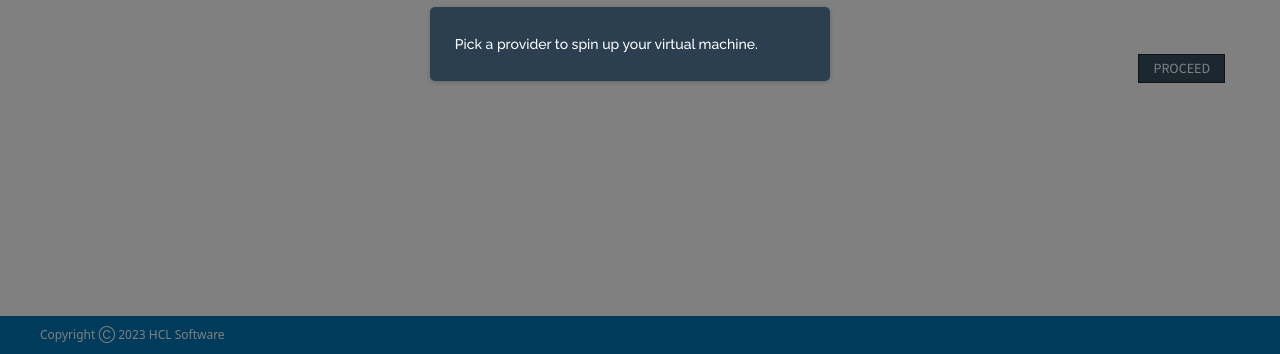
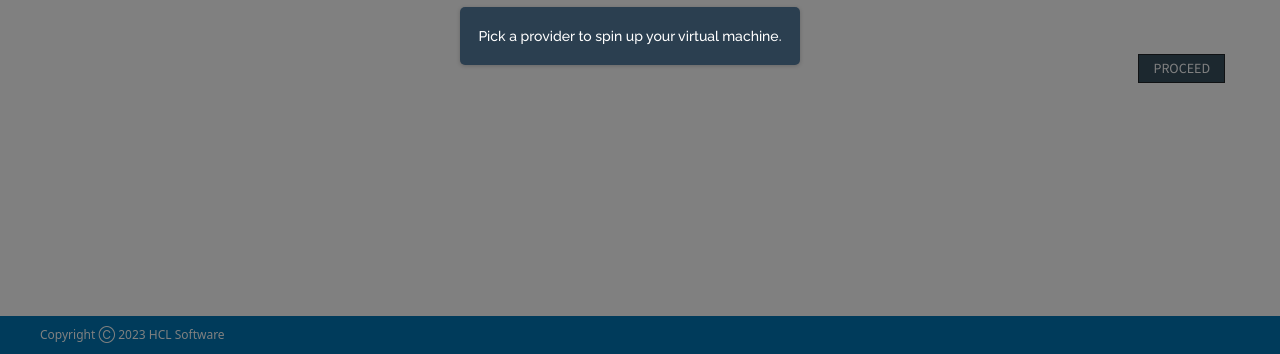
Before and after one commit to hardikarora2311/mc-dryice-latest, a plain HTML site: page 2.html in a window 1280 px wide. Shown: the part 446-800 px from the top of the page. Drawn offline with Linux system fonts and the light colour scheme.

Commit message:
changes-1

```diff
--- a/2.html
+++ b/2.html
@@ -9,6 +9,18 @@
     <link rel="stylesheet" href="assets/css/bootstrap.min.css" />
     <link rel="stylesheet" href="assets/css/shepherd.css" />
     <link rel="stylesheet" href="assets/css/style.css" />
+    <style>
+      .shepherd-content {
+        padding: 0.5em 0.4em !important;
+      }
+      .shepherd-element,
+      .shepherd-element *,
+      .shepherd-element :after,
+      .shepherd-element :before {
+        box-sizing: border-box;
+        width: fit-content;
+      }
+    </style>
   </head>
   <body
     class="main-dashboard min-h-100"
```
Also changed, not shown: 3.html (+38 -7 lines), login-1.html (+3 -0 lines), login-2.html (+3 -0 lines).
